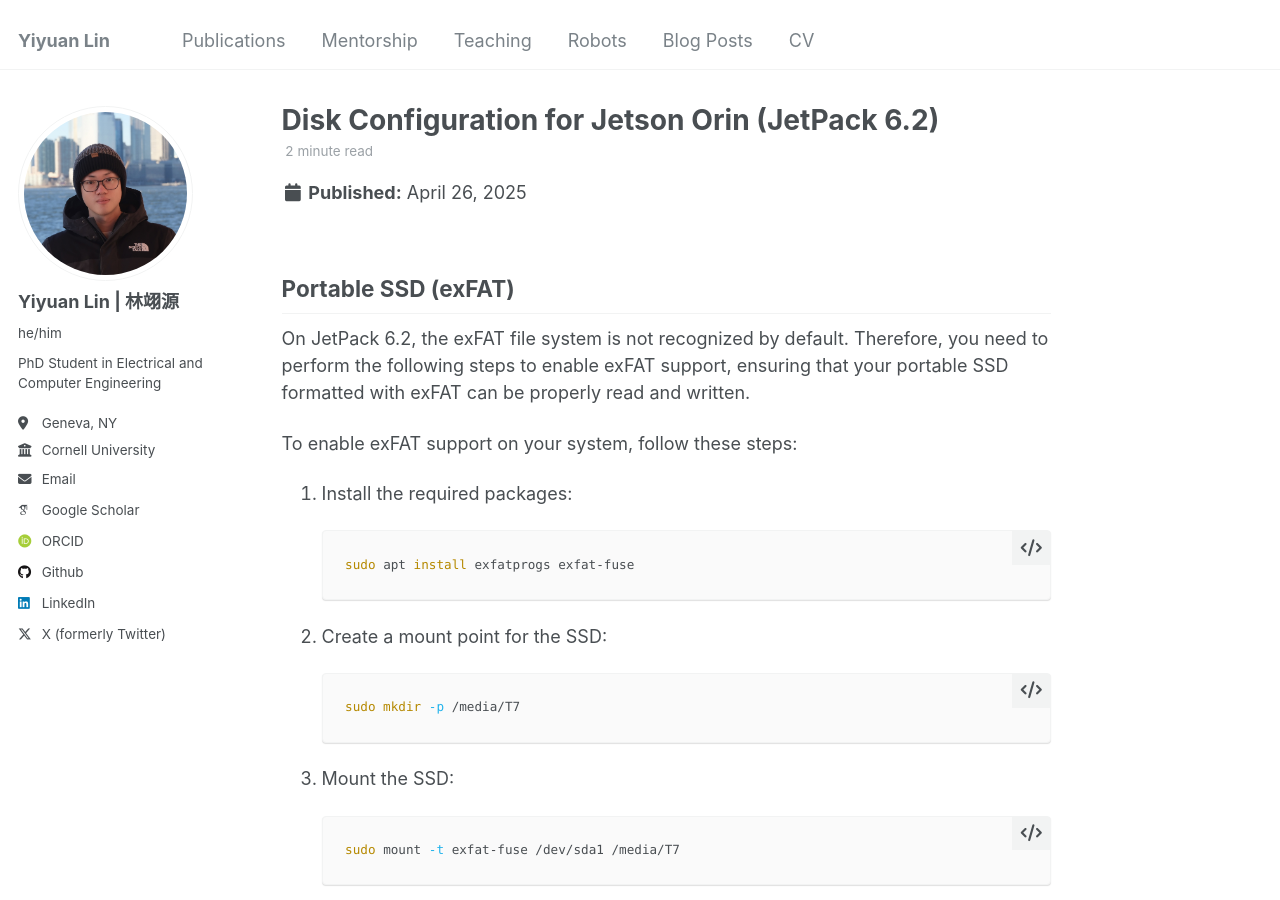
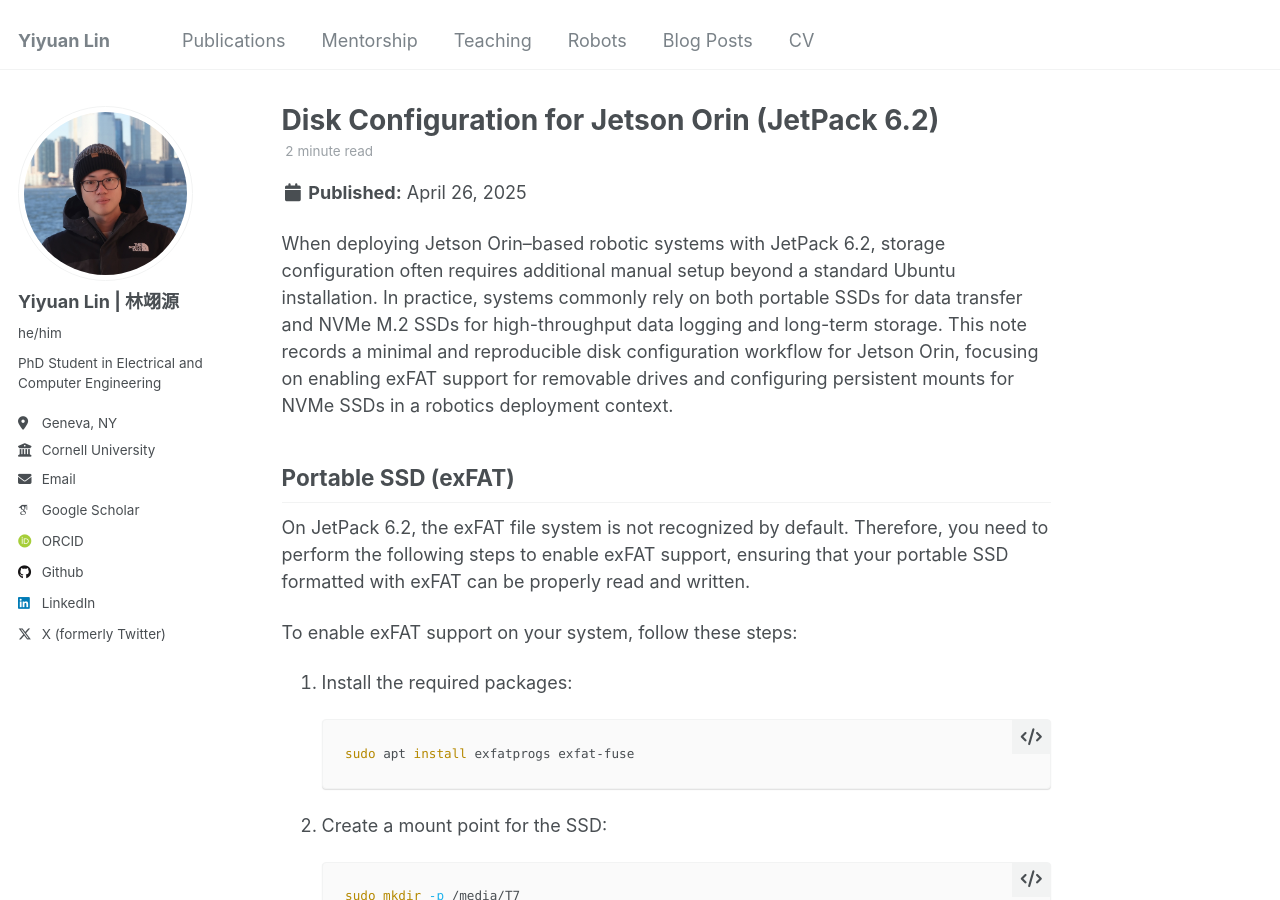
Before and after one commit to YiyuanLinXX/YiyuanLinXX.github.io, a Jekyll site: the page built from _posts/2025-04-26-disk-configuration-for-orin.md, in a window 1280 px wide and 900 px high. Built offline with Jekyll 4.4.1, drawn with Linux system fonts in a browser that asks for light colours; some web fonts are replaced.

Commit message:
correct typo

```diff
--- a/_posts/2025-04-26-disk-configuration-for-orin.md
+++ b/_posts/2025-04-26-disk-configuration-for-orin.md
@@ -10,7 +10,7 @@ tags:
   - exFAT
 ---
 
-
+When deploying Jetson Orin–based robotic systems with JetPack 6.2, storage configuration often requires additional manual setup beyond a standard Ubuntu installation. In practice, systems commonly rely on both portable SSDs for data transfer and NVMe M.2 SSDs for high-throughput data logging and long-term storage. This note records a minimal and reproducible disk configuration workflow for Jetson Orin, focusing on enabling exFAT support for removable drives and configuring persistent mounts for NVMe SSDs in a robotics deployment context.
 
 ## Portable SSD (exFAT)
 On JetPack 6.2, the exFAT file system is not recognized by default. Therefore, you need to perform the following steps to enable exFAT support, ensuring that your portable SSD formatted with exFAT can be properly read and written.
```
Also changed, not shown: _posts/2024-12-15-isaac-sim-first-setup.md (+1 -3 lines), _posts/2025-01-05-basic-network-communication-and-modes.md (+1 -3 lines), _posts/2025-01-15-ntrip-via-eduroam.md (+1 -3 lines).
